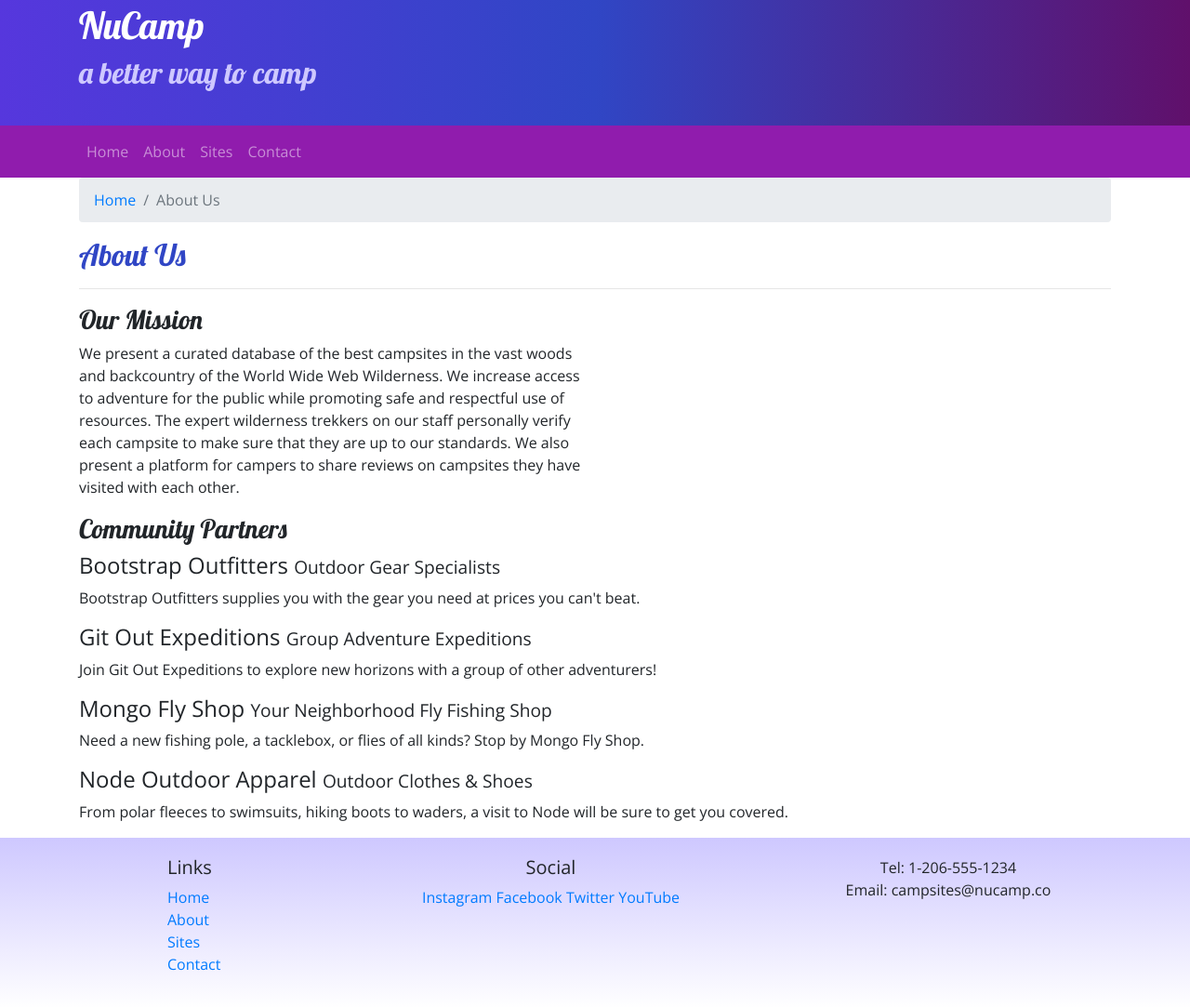
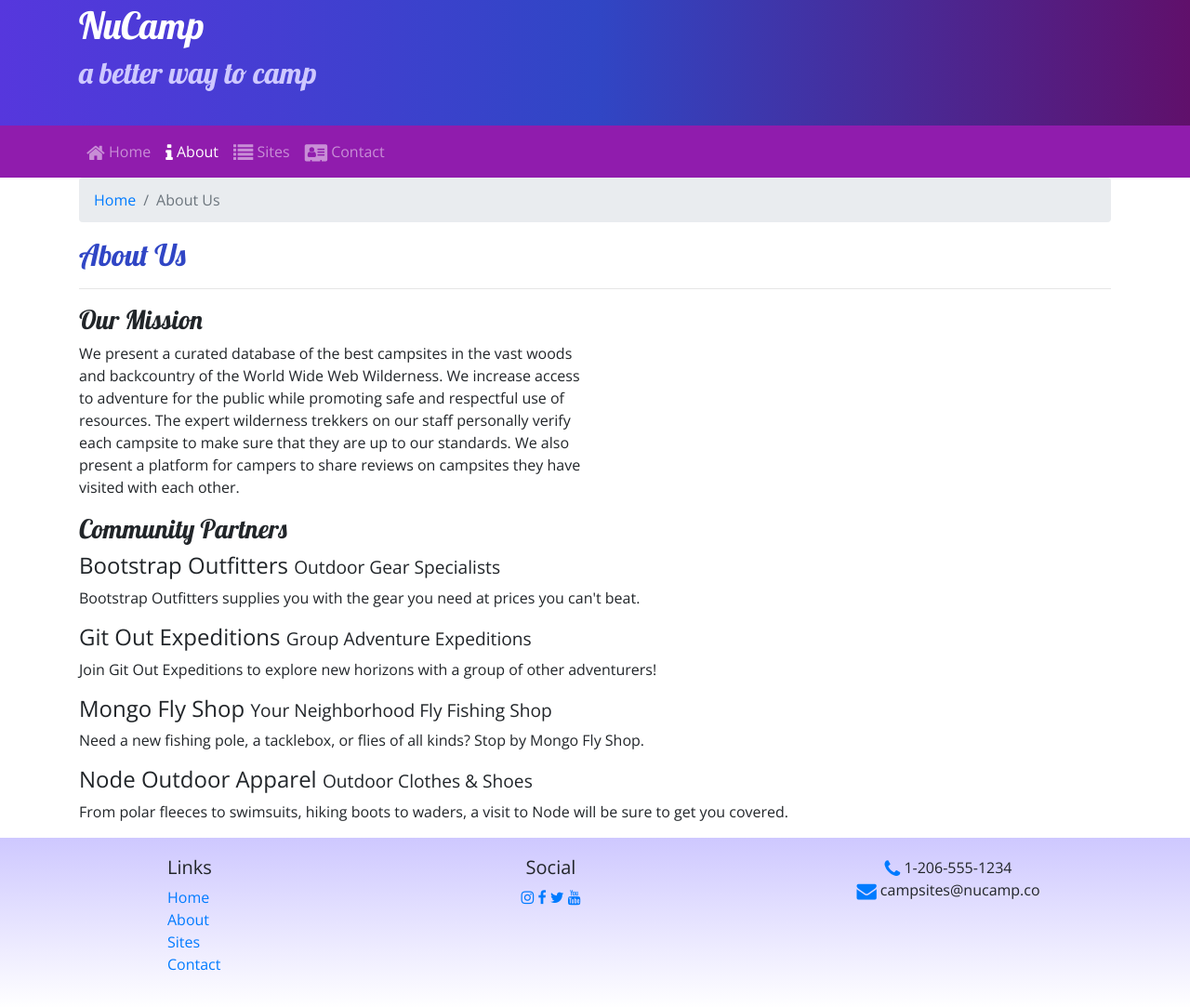
Before and after one commit to JacobM8/nucamp-bootstrap, a website: page aboutus.html in a window 1280 px wide. Shown: the part 27-1110 px from the top of the page at 93% size. Drawn offline with nearby package versions, Linux system fonts and the light colour scheme.

Commit message:
added font icons to nav bar and social media info

```diff
--- a/aboutus.html
+++ b/aboutus.html
@@ -10,6 +10,7 @@
     <link rel="stylesheet" href="node_modules/bootstrap/dist/css/bootstrap.min.css" />
 
     <!-- Additional CSS must be placed after Bootstrap CSS -->
+    <link rel="stylesheet" href="node_modules/font-awesome/css/font-awesome.min.css" />
     <link rel="stylesheet" href="https://fonts.googleapis.com/css?family=Lobster|Open+Sans" />
     <link rel="stylesheet" href="css/styles.css" />
 
@@ -36,10 +37,10 @@
             </button>
             <div class="collapse navbar-collapse" id="nucampNavbar">
                 <ul class="navbar-nav">
-                    <li class="nav-item"><a class="nav-link" href="index.html">Home</a></li>
-                    <li class="nav-item"><a class="nav-link" href="#">About</a></li>
-                    <li class="nav-item"><a class="nav-link" href="#">Sites</a></li>
-                    <li class="nav-item"><a class="nav-link" href="#">Contact</a></li>
+                    <li class="nav-item"><a class="nav-link" href="index.html"><i class="fa fa-home fa-lg"></i> Home</a></li>
+                    <li class="nav-item active"><a class="nav-link" href="#"><i class="fa fa-info fa-lg"></i> About</a></li>
+                    <li class="nav-item"><a class="nav-link" href="#"><i class="fa fa-list fa-lg"></i> Sites</a></li>
+                    <li class="nav-item"><a class="nav-link" href="#"><i class="fa fa-address-card fa-lg"></i> Contact</a></li>
                 </ul>
             </div>
         </div>
@@ -93,14 +94,14 @@
                 </div>
                 <div class="col-6 col-sm-5 text-center">
                     <h5>Social</h5>
-                    <a href="http://instagram.com/">Instagram</a>
-                    <a href="http://facebook.com/">Facebook</a>
-                    <a href="http://twitter.com/">Twitter</a>
-                    <a href="http://youtube.com/">YouTube</a>
+                    <a href="http://instagram.com/"><i class="fa fa-instagram"></i></a>
+                    <a href="http://facebook.com/"><i class="fa fa-facebook"></i></a>
+                    <a href="http://twitter.com/"><i class="fa fa-twitter"></i></a>
+                    <a href="http://youtube.com/"><i class="fa fa-youtube"></i></a>
                 </div>
                 <div class="col-sm-4 text-center">
-                    Tel: 1-206-555-1234<br />
-                    Email: campsites@nucamp.co
+                    <i class="fa fa-phone fa-lg text-primary"></i> 1-206-555-1234<br />
+                    <i class="fa fa-envelope fa-lg text-primary"></i> campsites@nucamp.co
                 </div>
            </div>
         </div>
--- a/package.json
+++ b/package.json
@@ -15,6 +15,7 @@
   },
   "dependencies": {
     "bootstrap": "^4.0.0",
+    "font-awesome": "^4.7.0",
     "jquery": "^3.3.1",
     "popper.js": "^1.12.9"
   }
```
Also changed, not shown: index.html (+11 -10 lines), 1 other file.
